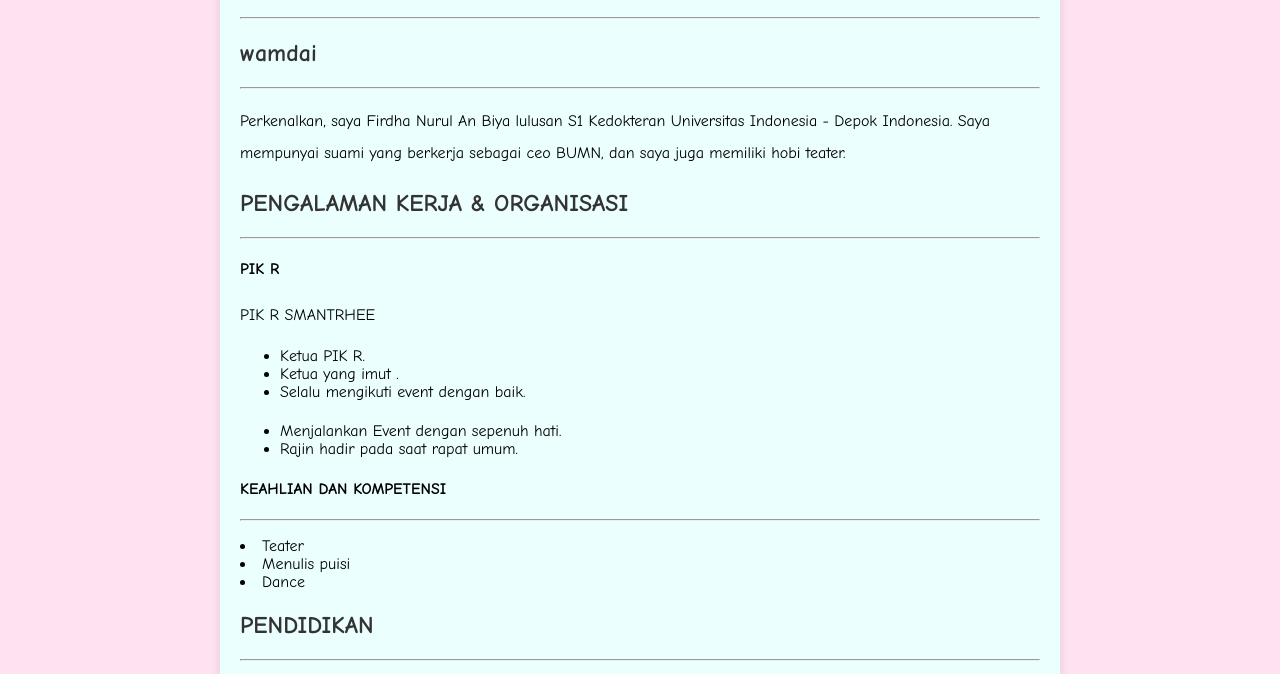
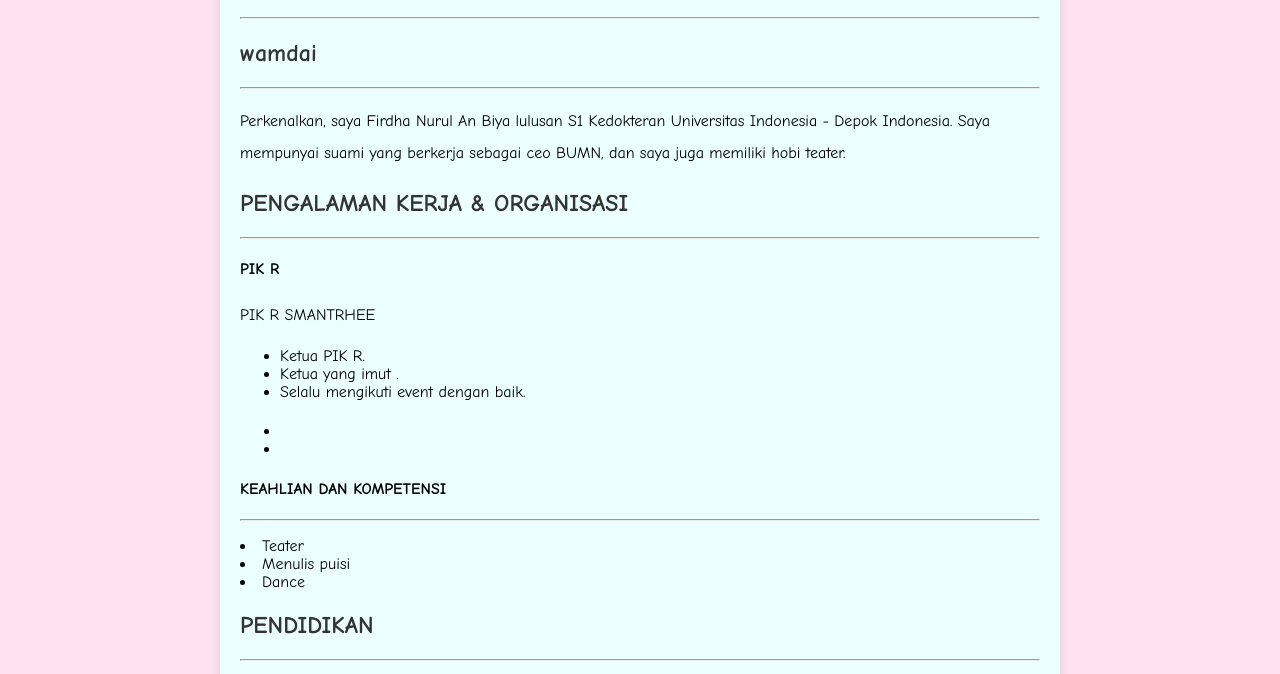
Before and after one commit to nsalshabilaw/Firdha-Nurul-An-biya, a plain HTML site: page index.html in a window 1280 px wide. Shown: the part 408-1082 px from the top of the page. Drawn offline with Linux system fonts and the light colour scheme.

Commit message:
Update index.html

```diff
--- a/index.html
+++ b/index.html
@@ -109,8 +109,8 @@ html lang="en">
             </head>
             <body>
                 <ul>
-                    <li>Menjalankan Event dengan sepenuh hati.</li>
-                    <li>Rajin hadir pada saat rapat umum.</li>
+                    <li></li>
+                    <li></li>
                 </ul>
             </body>
             <h4>KEAHLIAN DAN KOMPETENSI</h4>
```
